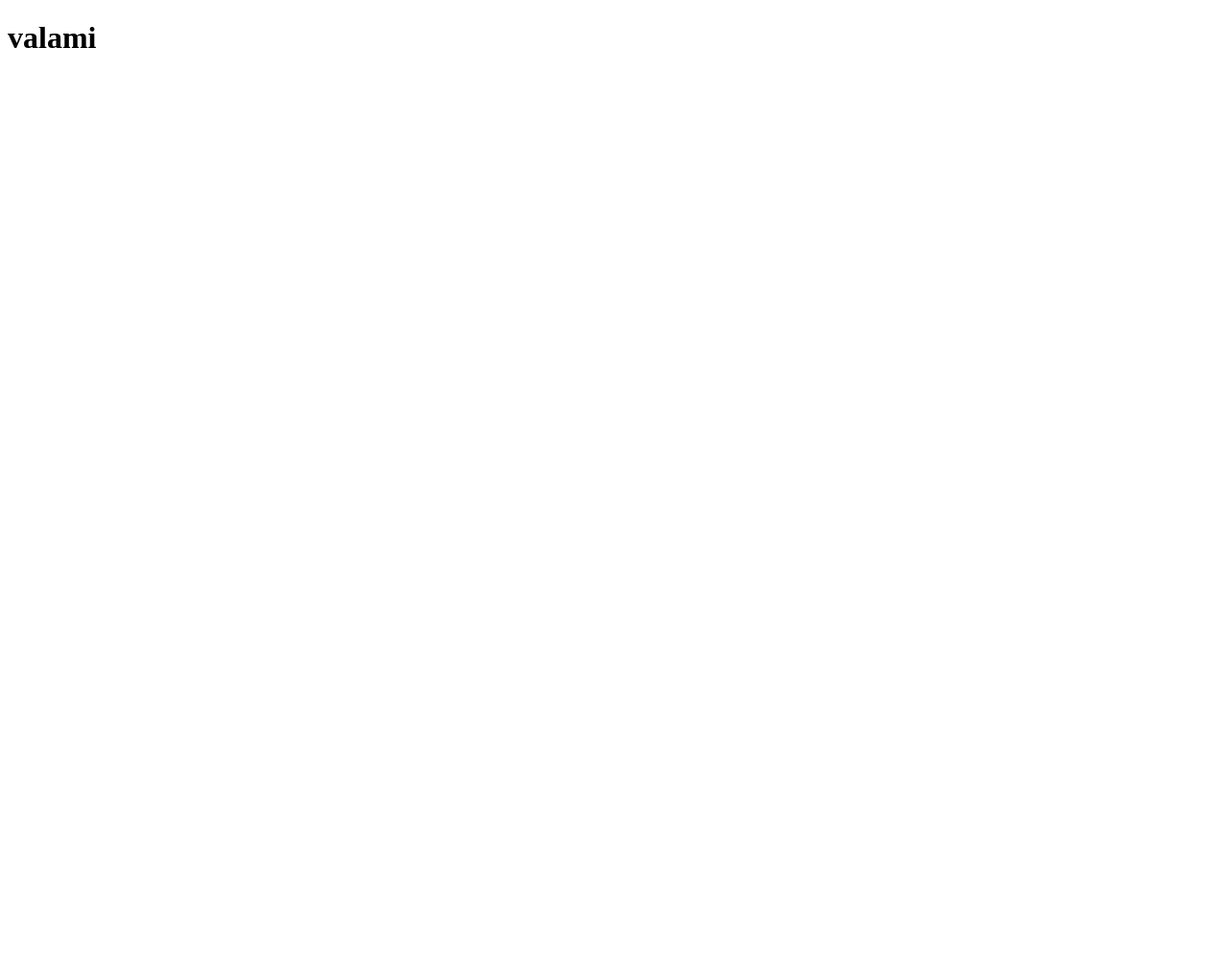
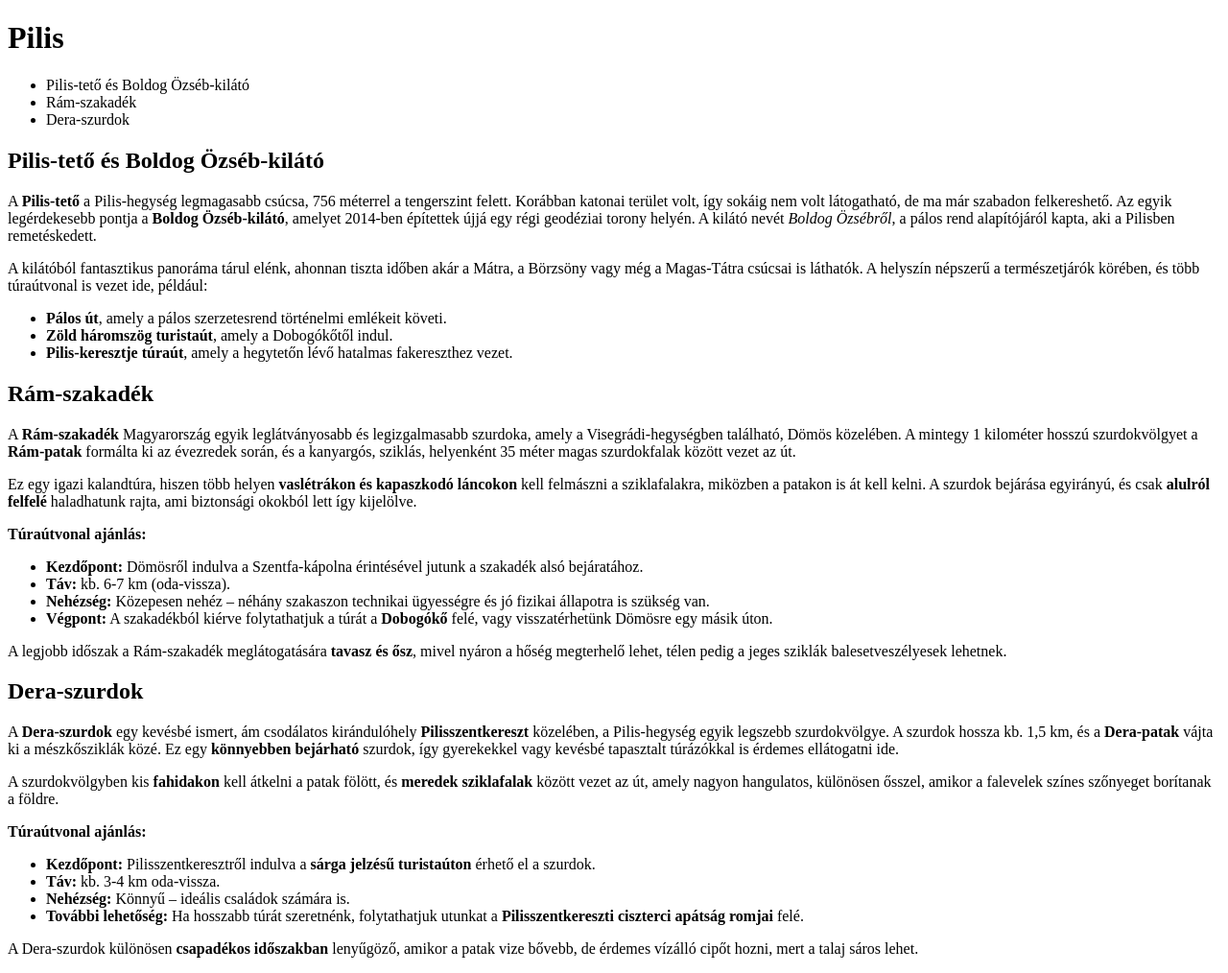
Before and after one commit to gyetvaikevin/gyetvaikevin.github.io, a plain HTML site: page index.html in a window 1280 px wide. Shown: the whole page at 96% size. Before the commit the page ends 800 px from the top, so only its background shows below. Drawn offline with Linux system fonts and the light colour scheme.

Commit message:
img map added, index.html modified

```diff
--- a/index.html
+++ b/index.html
@@ -1,11 +1,81 @@
 <!DOCTYPE html>
 <html lang="en">
+
 <head>
     <meta charset="UTF-8">
     <meta name="viewport" content="width=device-width, initial-scale=1.0">
-    <title>Document</title>
+    <title>Pilis</title>
 </head>
-<body><h1>valami</h1>
+
+<body>
+    <header>
+        <h1>Pilis</h1>
+    </header>
+    <nav>
+        <ul>
+            <li>Pilis-tető és Boldog Özséb-kilátó</li>
+            <li>Rám-szakadék</li>
+            <li>Dera-szurdok</li>
+        </ul>
+    </nav>
+    <h2>Pilis-tető és Boldog Özséb-kilátó</h2>
+    <p>A <strong>Pilis-tető</strong> a Pilis-hegység legmagasabb csúcsa, 756 méterrel a tengerszint felett. Korábban
+        katonai terület volt, így sokáig nem volt látogatható, de ma már szabadon felkereshető. Az egyik legérdekesebb
+        pontja a <strong>Boldog Özséb-kilátó</strong>, amelyet 2014-ben építettek újjá egy régi geodéziai torony helyén.
+        A kilátó nevét <em>Boldog Özsébről</em>, a pálos rend alapítójáról kapta, aki a Pilisben remetéskedett.</p>
+    <p>A kilátóból fantasztikus panoráma tárul elénk, ahonnan tiszta időben akár a Mátra, a Börzsöny vagy még a
+        Magas-Tátra csúcsai is láthatók. A helyszín népszerű a természetjárók körében, és több túraútvonal is vezet ide,
+        például:</p>
+    <ul>
+        <li><strong>Pálos út</strong>, amely a pálos szerzetesrend történelmi emlékeit követi.</li>
+        <li><strong>Zöld háromszög turistaút</strong>, amely a Dobogókőtől indul.</li>
+        <li><strong>Pilis-keresztje túraút</strong>, amely a hegytetőn lévő hatalmas fakereszthez vezet.</li>
+    </ul>
+
+    <h2>Rám-szakadék</h2>
+    <p>A <strong>Rám-szakadék</strong> Magyarország egyik leglátványosabb és legizgalmasabb szurdoka, amely a
+        Visegrádi-hegységben található, Dömös közelében. A mintegy 1 kilométer hosszú szurdokvölgyet a
+        <strong>Rám-patak</strong> formálta ki az évezredek során, és a kanyargós, sziklás, helyenként 35 méter magas
+        szurdokfalak között vezet az út.</p>
+    <p>Ez egy igazi kalandtúra, hiszen több helyen <strong>vaslétrákon és kapaszkodó láncokon</strong> kell felmászni a
+        sziklafalakra, miközben a patakon is át kell kelni. A szurdok bejárása egyirányú, és csak <strong>alulról
+            felfelé</strong> haladhatunk rajta, ami biztonsági okokból lett így kijelölve.</p>
+    <p><strong>Túraútvonal ajánlás:</strong></p>
+    <ul>
+        <li><strong>Kezdőpont:</strong> Dömösről indulva a Szentfa-kápolna érintésével jutunk a szakadék alsó
+            bejáratához.</li>
+        <li><strong>Táv:</strong> kb. 6-7 km (oda-vissza).</li>
+        <li><strong>Nehézség:</strong> Közepesen nehéz – néhány szakaszon technikai ügyességre és jó fizikai állapotra
+            is szükség van.</li>
+        <li><strong>Végpont:</strong> A szakadékból kiérve folytathatjuk a túrát a <strong>Dobogókő</strong> felé, vagy
+            visszatérhetünk Dömösre egy másik úton.</li>
+    </ul>
+    <p>A legjobb időszak a Rám-szakadék meglátogatására <strong>tavasz és ősz</strong>, mivel nyáron a hőség megterhelő
+        lehet, télen pedig a jeges sziklák balesetveszélyesek lehetnek.</p>
+
+    <h2>Dera-szurdok</h2>
+    <p>A <strong>Dera-szurdok</strong> egy kevésbé ismert, ám csodálatos kirándulóhely
+        <strong>Pilisszentkereszt</strong> közelében, a Pilis-hegység egyik legszebb szurdokvölgye. A szurdok hossza kb.
+        1,5 km, és a <strong>Dera-patak</strong> vájta ki a mészkősziklák közé. Ez egy <strong>könnyebben
+            bejárható</strong> szurdok, így gyerekekkel vagy kevésbé tapasztalt túrázókkal is érdemes ellátogatni ide.
+    </p>
+    <p>A szurdokvölgyben kis <strong>fahidakon</strong> kell átkelni a patak fölött, és <strong>meredek
+            sziklafalak</strong> között vezet az út, amely nagyon hangulatos, különösen ősszel, amikor a falevelek
+        színes szőnyeget borítanak a földre.</p>
+    <p><strong>Túraútvonal ajánlás:</strong></p>
+    <ul>
+        <li><strong>Kezdőpont:</strong> Pilisszentkeresztről indulva a <strong>sárga jelzésű turistaúton</strong> érhető
+            el a szurdok.</li>
+        <li><strong>Táv:</strong> kb. 3-4 km oda-vissza.</li>
+        <li><strong>Nehézség:</strong> Könnyű – ideális családok számára is.</li>
+        <li><strong>További lehetőség:</strong> Ha hosszabb túrát szeretnénk, folytathatjuk utunkat a
+            <strong>Pilisszentkereszti ciszterci apátság romjai</strong> felé.</li>
+    </ul>
+    <p>A Dera-szurdok különösen <strong>csapadékos időszakban</strong> lenyűgöző, amikor a patak vize bővebb, de érdemes
+        vízálló cipőt hozni, mert a talaj sáros lehet.</p>
+
+
 
 </body>
+
 </html>
```
Also changed, not shown: img/pilis.jpg (added).
